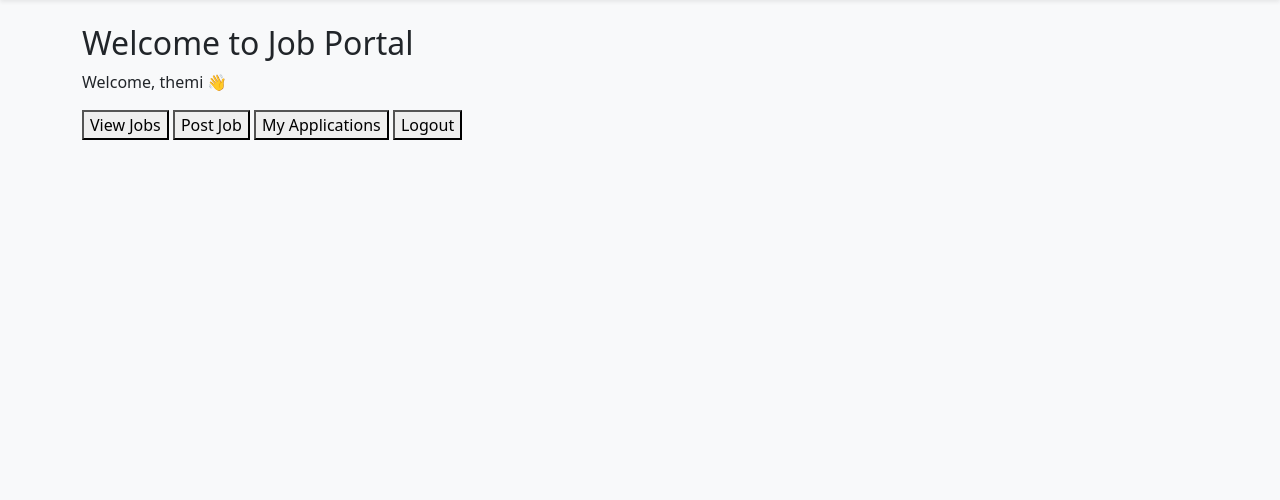
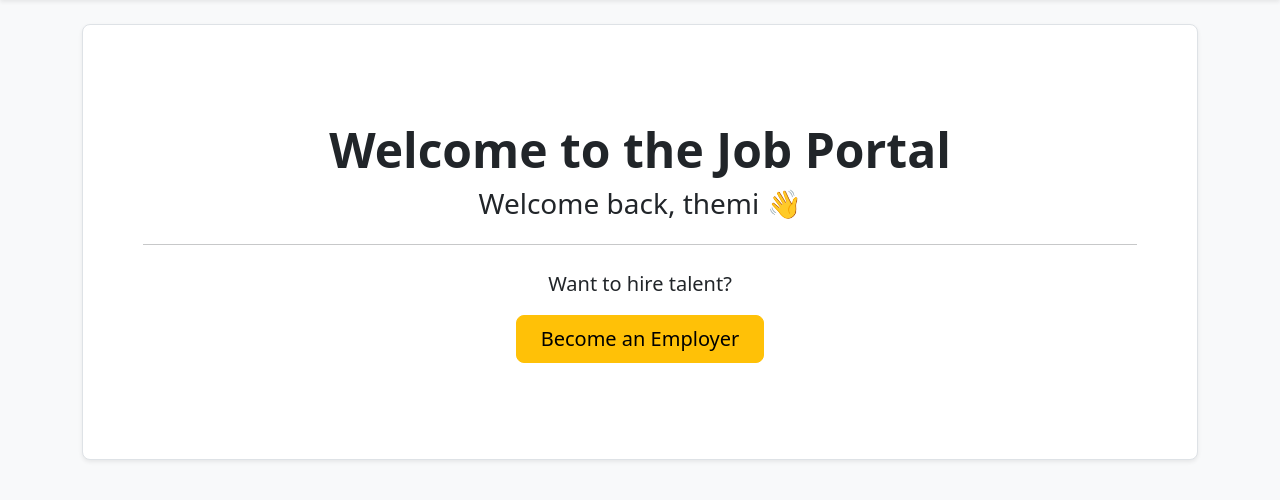
Before and after one commit to themiyawijenayaka100-coder/jobportal, a Django app: page / in a window 1280 px wide. Shown: the part 56-556 px from the top of the page. Run offline with Django 5.2, Linux system fonts and the light colour scheme; a user stored in the database is signed in.

Commit message:
Update home template with Bootstrap hero section and upgrade prompts

```diff
--- a/templates/home.html
+++ b/templates/home.html
@@ -1,26 +1,28 @@
 {% extends 'base.html' %}
 
 {% block content %}
+<div class="p-5 mb-4 bg-white rounded-3 shadow-sm border text-center">
+    <div class="container-fluid py-5">
+        <h1 class="display-5 fw-bold">Welcome to the Job Portal</h1>
 
-<h2>Welcome to Job Portal</h2>
+        {% if user.is_authenticated %}
+            <h3 class="mb-4">Welcome back, {{ user.username }} 👋</h3>
+            <hr class="my-4">
 
-{% if user.is_authenticated %}
+            {% if user.groups.all.0.name == 'Employer' %}
+                <p class="lead mt-3">Manage your recruitment process.</p>
+                <a href="{% url 'employer_dashboard' %}" class="btn btn-success btn-lg px-4">Go to Employer Dashboard</a>
+            {% else %}
+                <p class="lead mt-3">Want to hire talent?</p>
+                <a href="{% url 'become_employer' %}" class="btn btn-warning btn-lg px-4">Become an Employer</a>
+            {% endif %}
 
-    <p>Welcome, {{ user.username }} 👋</p>
-
-    <a href="{% url 'job_list' %}"><button>View Jobs</button></a>
-    <a href="{% url 'create_job' %}"><button>Post Job</button></a>
-    <a href="{% url 'my_applications' %}"><button>My Applications</button></a>
-    <a href="/logout/"><button>Logout</button></a>
-
-{% else %}
-
-    <p>If you don’t have an account, please register.</p>
-    <a href="{% url 'register' %}"><button>Register</button></a>
-
-    <p>If you already have an account, please login.</p>
-    <a href="{% url 'login' %}"><button>Login</button></a>
-
-{% endif %}
-
+        {% else %}
+            <div class="mt-4">
+                <a href="{% url 'register' %}" class="btn btn-primary btn-lg px-4 gap-3">Register Now</a>
+                <a href="{% url 'login' %}" class="btn btn-outline-secondary btn-lg px-4">Login</a>
+            </div>
+        {% endif %}
+    </div>
+</div>
 {% endblock %}
```
